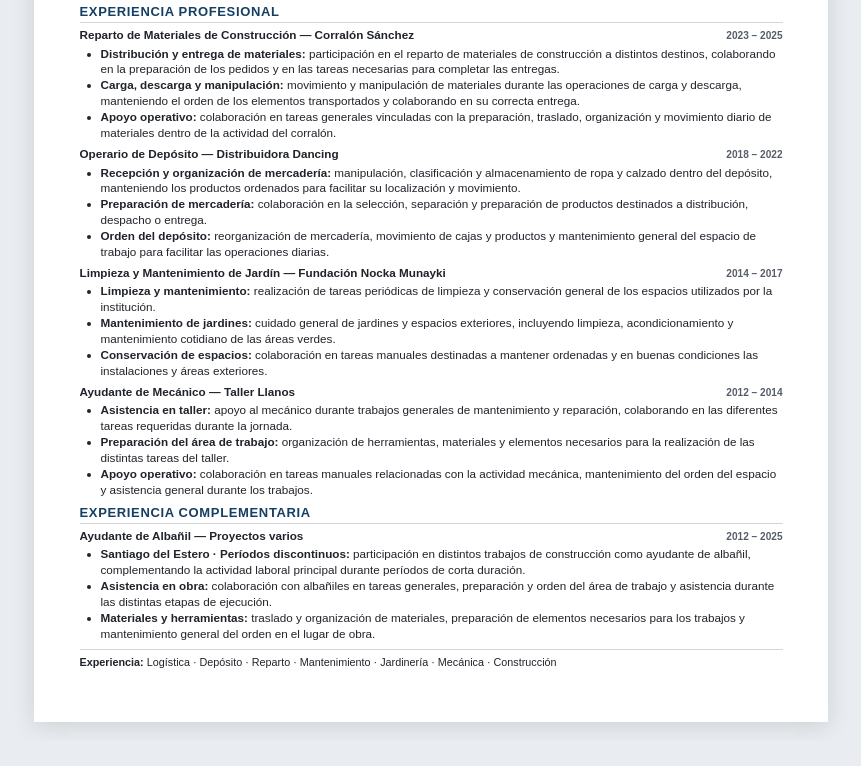
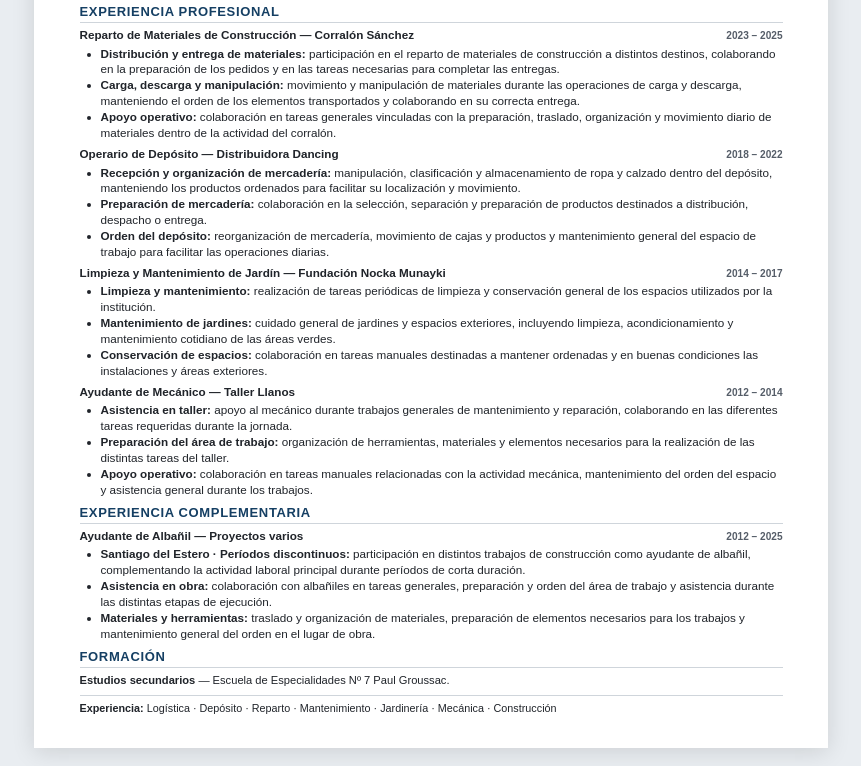
Before and after one commit to JFCrypT/resume_rody, a plain HTML site: page index_es.html in a window 1280 px wide. Shown: the part 419-1185 px from the top of the page, without its empty margins (209-1070 px from the left). Before the commit the page ends 1159 px from the top, so only its background shows below. Drawn offline with Linux system fonts and the light colour scheme.

Commit message:
Se agregó educación secundaria

```diff
--- a/css/print.css
+++ b/css/print.css
@@ -34,7 +34,7 @@ body {
      * 6 mm arriba + 11 mm abajo = 17 mm totales.
      * Se conserva exactamente la misma altura útil anterior.
      */
-    padding: 4mm 12mm 7mm;
+    padding: 1mm 12mm 3mm;
 
     overflow: hidden;
 
--- a/index_es.html
+++ b/index_es.html
@@ -19,10 +19,10 @@
 <h1>Rodrigo Exequiel Quiroga</h1>
 
 <a
-    aria-label="Descargar currículum en PDF"
-    class="pdf-download"
-    download
-    href="pdf/cv_español.pdf"
+aria-label="Descargar currículum en PDF"
+class="pdf-download"
+download
+href="pdf/cv_español.pdf"
 >
 <img alt="" aria-hidden="true" src="thumbnails/pdf.png"/>
 <span>Descargar PDF</span>
@@ -310,6 +310,21 @@
 </section>
 
 
+<section aria-labelledby="formacion">
+<h2 id="formacion">Formación</h2>
+
+<div class="education">
+
+<p>
+<strong>Estudios secundarios</strong>
+    — Escuela de Especialidades Nº 7 Paul Groussac.
+</p>
+
+</div>
+
+</section>
+
+
 <footer class="cv-footer">
 <p>
 <strong>Experiencia:</strong>
```
Also changed, not shown: index_en.html (+19 -4 lines), 2 other files.
